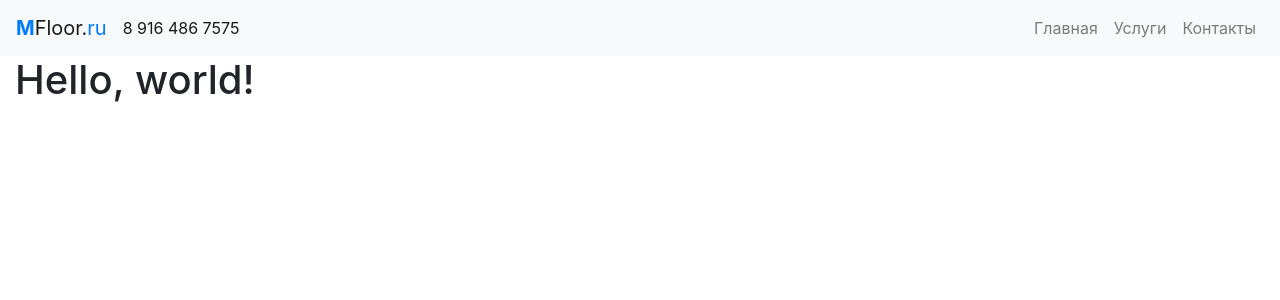
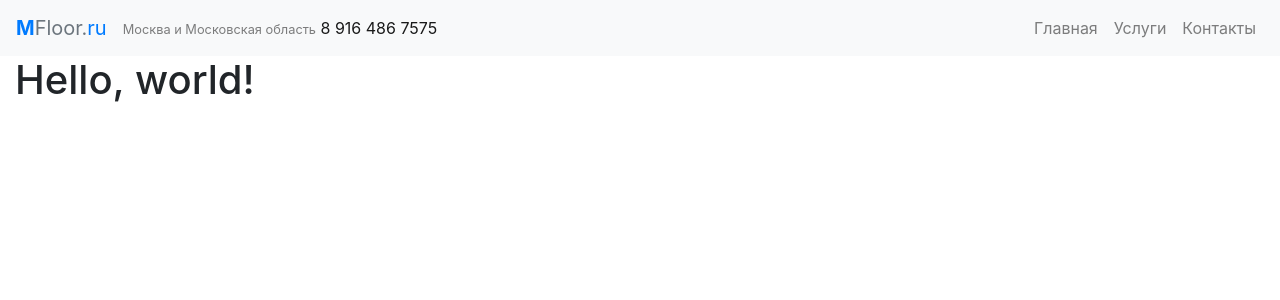
Before and after one commit to nskforward/MFloor, a Jekyll site: the page built from index.html, in a window 1280 px wide. Shown: the top 300 px of the page. Built offline with Jekyll 4.4.1, drawn with Linux system fonts in a browser that asks for light colours.

Commit message:
Jekyll navigation

```diff
--- a/_includes/navigation.html
+++ b/_includes/navigation.html
@@ -1,6 +1,6 @@
 <nav class="navbar navbar-expand-lg navbar-light bg-light">
     <a class="navbar-brand" href="/">
-        <b class="text-primary">M</b>Floor.<span class="text-primary">ru</span>
+        <b class="text-primary">M</b><span class="text-muted">Floor.</span><span class="text-primary">ru</span>
     </a>
     <button class="navbar-toggler" type="button" data-toggle="collapse" data-target="#navbarSupportedContent" aria-controls="navbarSupportedContent" aria-expanded="false" aria-label="Toggle navigation">
         <span class="navbar-toggler-icon"></span>
@@ -9,7 +9,7 @@
     <div class="collapse navbar-collapse" id="navbarSupportedContent">
         <ul class="navbar-nav mr-auto">
             <li class="navbar-text">
-                <a href="tel:+79164867575">8 916 486 7575</a>
+                <small>Москва и Московская область</small> <a href="tel:+79164867575">8 916 486 7575</a>
             </li>
         </ul>
         <ul class="navbar-nav ml-auto">
```
